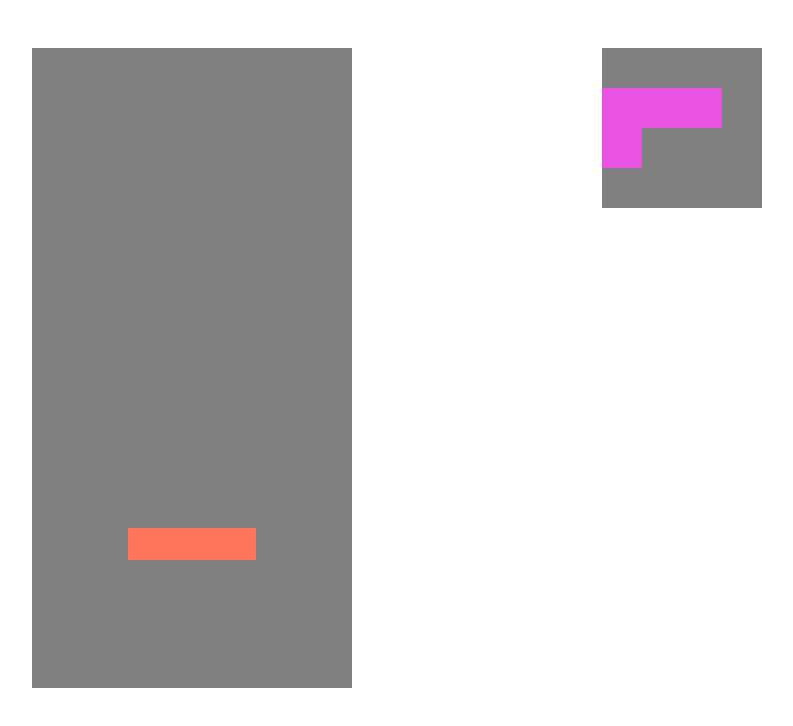
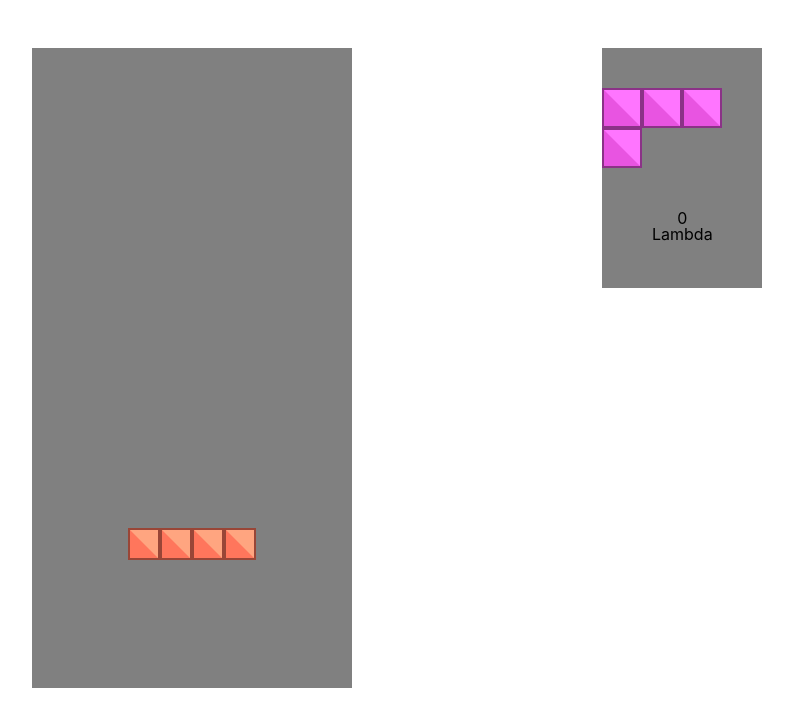
Before and after one commit to gmorer/red_tetris, a React (Create React App) app in the folder src/client/: page / in a window 1280 px wide. Shown: the top 726 px of the page, without its empty margins (267-1060 px from the left). Built offline with nearby package versions, Linux system fonts and the light colour scheme.

Commit message:
jolie tetriminos, score et barre espace--

```diff
--- a/src/client/src/App.css
+++ b/src/client/src/App.css
@@ -4,7 +4,9 @@
   flex-direction: row;
   margin-top: 3em;
   margin-left: 3em;
-  justify-content: space-evenly;
+	justify-content: space-evenly;
+	overflow: hidden;
+
 }
 
 .App-logo {
--- a/src/client/src/App.js
+++ b/src/client/src/App.js
@@ -3,6 +3,7 @@ import './App.css';
 import Piece from './containers/piece';
 import PieceDejaPose from './components/putedPieces';
 import PiecePreview from './components/piecePreview';
+import Score from './components/score';
 
 import pieces from './ressources/pieces.json';
 
@@ -34,30 +35,33 @@ const random_pieces_array = x =>
 
 const pieces_array = random_pieces_array(500);
 
-const delete_completed_row = tab => {
-	var row_to_delete = [];
+// const delete_completed_row = tab => {
+// 	var row_to_delete = [];
 
-	tab.map((columns, i) => {
-		if (!columns.includes(' ')) return row_to_delete.push(i);
-		else return null;
-	});
+// 	tab.map((columns, i) => {
+// 		if (!columns.includes(' ')) return row_to_delete.push(i);
+// 		else return null;
+// 	});
 
-	row_to_delete.map(e => {
-		for (var i = 0; i < tab[e].length; i++) {
-			tab[e][i] = ' ';
-		}
-	});
-};
+// 	row_to_delete.map(e => {
+// 		for (var i = 0; i < tab[e].length; i++) {
+// 			tab[e][i] = ' ';
+// 		}
+// 	});
+// };
+
+const scorePoints = [0, 40, 100, 300, 1200];
 
 const delete_empty_row = tab => {
 	const to_remove = [];
 	tab.forEach((row, index) => {
-		if (!row.some(cube => cube === ' ')) to_remove.push(index);
+		if (!row.includes(' ')) to_remove.push(index);
 	});
 	to_remove.forEach(index => {
 		tab.splice(index, 1);
 		tab.unshift(Array(10).fill(' '));
 	});
+	return to_remove.length
 };
 
 const App = () => {
@@ -65,15 +69,25 @@ const App = () => {
 	const [tab, setTab] = useState(twoDArray(20, 10, ' '));
 	const [piece_index, setIndex] = useState(0);
 	const [update, forceUpdate] = useState(Math.random());
+	const [score, setScore] = useState(0);
 	const finish_cb = (pos, piece) => {
 		// console.log(piece)
-		piece.position[pos.rotation].display.forEach((row, y) =>
+		piece.position[pos.rotation].display.forEach((row, y) => {
+			if (pos.y + y > tab.length) pos.y = tab.length - y - 1
 			row.forEach((cube, x) => {
-				if (cube !== ' ') tab[y + pos.y][x + pos.x] = piece.color;
+				if (cube !== ' ') console.log('y:', y, 'pos.y:', pos.y)
+				if (cube !== ' ') {
+					if (y + pos.y >= tab.length || y + pos.y < 0) return
+					if (y + pos.y >= tab.length) y = tab.length - pos.y - 1
+					console.log('after', 'y:', y, 'pos.y:', pos.y)
+					tab[y + pos.y][x + pos.x] = piece.color;
+				}
 			})
+		}
 		);
-		setIndex(piece_index + 1);
-		delete_empty_row(tab);
+		setIndex(piece_index === (pieces_array.length - 1) ? 0 : piece_index + 1);
+		const deleted = delete_empty_row(tab);
+		if (!!deleted) setScore(score + scorePoints[deleted])
 		// delete_completed_row(tab);
 		//foncton qui check si il y a une
 		setTab(tab);
@@ -85,7 +99,10 @@ const App = () => {
 				<Piece piece={pieces[pieces_array[piece_index]]} tab={tab} finish_cb={finish_cb} />
 				<PieceDejaPose tab={tab} update={update} />
 			</div>
-			<PiecePreview piece={pieces[pieces_array[piece_index + 1]]} />
+			<div>
+				<PiecePreview piece={pieces[pieces_array[piece_index === (pieces_array.length - 1) ? 0 : piece_index + 1]]} />
+				<Score score={score} />
+			</div>
 		</div>
 	);
 };
--- /dev/null
+++ b/src/client/src/components/block.js
@@ -0,0 +1,43 @@
+import React from 'react'
+
+const shadeColor = (color, percent) => {
+
+	let R = parseInt(color.substring(1, 3), 16);
+	let G = parseInt(color.substring(3, 5), 16);
+	let B = parseInt(color.substring(5, 7), 16);
+
+	R = parseInt(R * (100 + percent) / 100);
+	G = parseInt(G * (100 + percent) / 100);
+	B = parseInt(B * (100 + percent) / 100);
+
+	R = (R < 255) ? R : 255;
+	G = (G < 255) ? G : 255;
+	B = (B < 255) ? B : 255;
+
+	let RR = ((R.toString(16).length == 1) ? "0" + R.toString(16) : R.toString(16));
+	let GG = ((G.toString(16).length == 1) ? "0" + G.toString(16) : G.toString(16));
+	let BB = ((B.toString(16).length == 1) ? "0" + B.toString(16) : B.toString(16));
+
+	return "#" + RR + GG + BB;
+}
+
+const style = (color, height, width) => ({
+	height: height,
+	width: width,
+	border: `2px solid ${shadeColor(color, -40)}`,
+	boxSizing: "border-box",
+	// backgroundColor: color
+})
+
+const Block = ({ color, height, width }) => (
+	<div style={style(color, height, width)}>
+		{console.log(color)}
+		<svg version="1.1" id="Layer_1" xmlns="http://www.w3.org/2000/svg" x="0px" y="0px"
+			viewBox="0 0 64 64" style={{ enableBackground: "new 0 0 496 496", height: "100%", width: "100%" }} >
+			<rect x="0" y="0" style={{ fill: color }} width="64" height="64" />
+			<polyline style={{ fill: shadeColor(color, 40) }} points="0,0 64,0 64,64 " />
+		</svg>
+	</div >
+)
+
+export default Block
--- a/src/client/src/components/piece.js
+++ b/src/client/src/components/piece.js
@@ -1,10 +1,11 @@
 import React from 'react';
+import Block from './block'
 
 const piece_style = (pos, isPreview) => ({
 	position: "relative",
 	left: `${pos.x * 10}%`,
 	top: `${pos.y * 5}%`,
-	width: isPreview ? "100%" : "40%" ,
+	width: isPreview ? "100%" : "40%",
 	height: isPreview ? "100%" : "20%",
 	display: "flex",
 	flexDirection: "column"
@@ -27,8 +28,10 @@ const Piece = ({ piece, pos, isPreview }) => (
 	<div style={piece_style(pos, isPreview)}>
 		{piece.position[pos.rotation].display.map((column, index) => (
 			<div key={index} style={column_style}>
-				{column.map((actual, index) =>
-					<div key={index} style={cube_style(actual, piece.color)} />
+				{column.map((actual, index) => {
+					if (actual === ' ') return <div key={index} style={cube_style(actual, piece.color)} />
+					else return <Block key={index} color={piece.color} height="100%" width="25%" />
+				}
 				)}
 			</div>
 		))}
--- a/src/client/src/components/piecePreview.js
+++ b/src/client/src/components/piecePreview.js
@@ -7,11 +7,12 @@ const PreviewStyle = {
 	backgroundColor: "grey"
 }
 
-const pos = {x: 0, y: 0, rotation: 0}
+const pos = { x: 0, y: 0, rotation: 0 }
 
 const PiecePreview = ({ piece }) => (
 	<div style={PreviewStyle}>
-		<Piece piece={piece} pos={pos} isPreview={true}/>
+		<Piece piece={piece} pos={pos} isPreview={true} />
+		<p>{piece.name}</p>
 	</div>
 )
 
--- a/src/client/src/components/putedPieces.js
+++ b/src/client/src/components/putedPieces.js
@@ -1,4 +1,5 @@
 import React from 'react';
+import Block from './block'
 
 const piece_style = ({
 	width: "100%",
@@ -26,8 +27,11 @@ const PutedPieces = ({ tab }) => (
 	<div style={piece_style}>
 		{tab.map((column, index) => (
 			<div key={index} style={column_style}>
-				{column.map((actual, index) =>
-					<div key={index} style={cube_style(actual)} />
+				{column.map((actual, index) => {
+					if (actual === ' ')
+						return <div key={index} style={cube_style(actual)} />
+					else return <Block key={index} color={actual} height="100%" width="10%" />
+				}
 				)}
 			</div>
 		))}
--- /dev/null
+++ b/src/client/src/components/score.js
@@ -0,0 +1,16 @@
+import React from 'react';
+
+const style_score = {
+	height: "5em",
+	width: "10em",
+	backgroundColor: "grey"
+}
+
+const Score = ({ score }) => (
+
+	<div style={style_score}>
+		{score}
+	</div>
+)
+
+export default Score;
--- a/src/client/src/containers/piece.js
+++ b/src/client/src/containers/piece.js
@@ -23,7 +23,7 @@ const goRight = (pos, hitbox, setPose, piece, tab) => {
 }
 
 const goDown = (pos, piece, setPose, finish_cb, tab) => {
-	if (pos.y - piece.position[pos.rotation].hitbox.bot >= 16 ||
+	if (pos.y - piece.position[pos.rotation].hitbox.bot >= 16 || pos.space_trigered ||
 		IsItBlock(piece, { y: pos.y + 1, x: pos.x, rotation: pos.rotation }, tab)) {
 		setPose({ rotation: 0, x: 3, y: 0, last_interval: Date.now() })
 		finish_cb({ x: pos.x, y: pos.y, rotation: pos.rotation }, piece)
@@ -31,14 +31,27 @@ const goDown = (pos, piece, setPose, finish_cb, tab) => {
 		setPose({ ...pos, y: pos.y + 1, last_interval: Date.now() })
 }
 
+const goSpace = (pos, piece, setPose, finish_cb, tab) => {
+	if (pos.space_trigered) return
+	for (let i = pos.y; ; i++) {
+		if (pos.y + i - piece.position[pos.rotation].hitbox.bot >= 17 ||
+			IsItBlock(piece, { y: pos.y + i, x: pos.x, rotation: pos.rotation }, tab)) {
+			return setPose({ ...pos, y: pos.y + i - 1, space_trigered: true })
+			// setPose({ rotation: 0, x: 3, y: 0, last_interval: Date.now() })
+			// return finish_cb({ x: pos.x, y: pos.y + i - 1, rotation: pos.rotation }, piece)
+		}
+	}
+}
+
 const rotate = (pos, piece, setPose, tab) => {
-	if (IsItBlock(piece, { ...pos, rotation: (pos.rotation + 1) % piece.position.length }, tab)) return
-	setPose({ ...pos, rotation: (pos.rotation + 1) % piece.position.length })
+	if (!IsItBlock(piece, { ...pos, rotation: (pos.rotation + 1) % piece.position.length }, tab))
+		setPose({ ...pos, rotation: (pos.rotation + 1) % piece.position.length })
 }
 
 const Piece = ({ piece, finish_cb, tab }) => {
-	const [pos, setPose] = useState({ x: 3, y: 0 - piece.position[0].hitbox.top, last_interval: Date.now(), rotation: 0 });
+	const [pos, setPose] = useState({ x: 3, y: 0 - piece.position[0].hitbox.top, last_interval: Date.now(), rotation: 0, space_trigered: false });
 	const onKeyPress = ({ key }) => {
+		console.log(key)
 		switch (key) {
 			case 'ArrowLeft':
 				return goLeft(pos, piece.position[pos.rotation].hitbox, setPose, piece, tab)
@@ -48,6 +61,8 @@ const Piece = ({ piece, finish_cb, tab }) => {
 				return goDown(pos, piece, setPose, finish_cb, tab)
 			case 'ArrowUp':
 				return rotate(pos, piece, setPose, tab)
+			case ' ':
+				return goSpace(pos, piece, setPose, finish_cb, tab)
 			default: return
 		}
 	}
--- a/src/client/src/ressources/pieces.json
+++ b/src/client/src/ressources/pieces.json
@@ -1,6 +1,6 @@
 [
 	{
-		"name": "baton",
+		"name": "Bâton",
 		"color": "#FF765C",
 		"position": [
 			{
@@ -34,7 +34,7 @@
 		]
 	},
 	{
-		"name": "block",
+		"name": "Bloc",
 		"color": "#E85654",
 		"position": [
 			{
@@ -54,7 +54,7 @@
 		]
 	},
 	{
-		"name": "te",
+		"name": "Té",
 		"color": "#FF68AC",
 		"position": [
 			{
@@ -116,7 +116,7 @@
 		]
 	},
 	{
-		"name": "lambda",
+		"name": "Lambda",
 		"color": "#E854E1",
 		"position": [
 			{
@@ -178,7 +178,7 @@
 		]
 	},
 	{
-		"name": "gamma",
+		"name": "Gamma",
 		"color": "#D75CFF",
 		"position": [
 			{
@@ -240,7 +240,7 @@
 		]
 	},
 	{
-		"name": "biais",
+		"name": "Biais",
 		"color": "#E38986",
 		"position": [
 			{
@@ -274,7 +274,7 @@
 		]
 	},
 	{
-		"name": "biaisInv",
+		"name": "Biais inversé",
 		"color": "#C888FF",
 		"position": [
 			{
@@ -288,7 +288,7 @@
 					"left": 0,
 					"right": 2,
 					"top": 0,
-					"bot": 1
+					"bot": 2
 				}
 			},
 			{
@@ -299,7 +299,7 @@
 					[" ", " ", " ", " "]
 				],
 				"hitbox": {
-					"left": 0,
+					"left": 1,
 					"right": 2,
 					"top": 0,
 					"bot": 1
```
